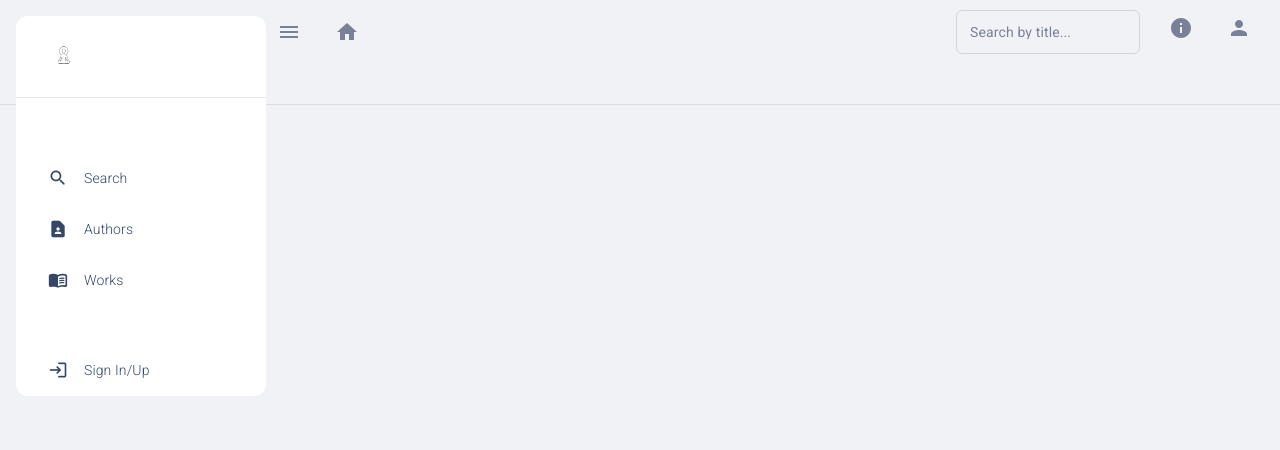
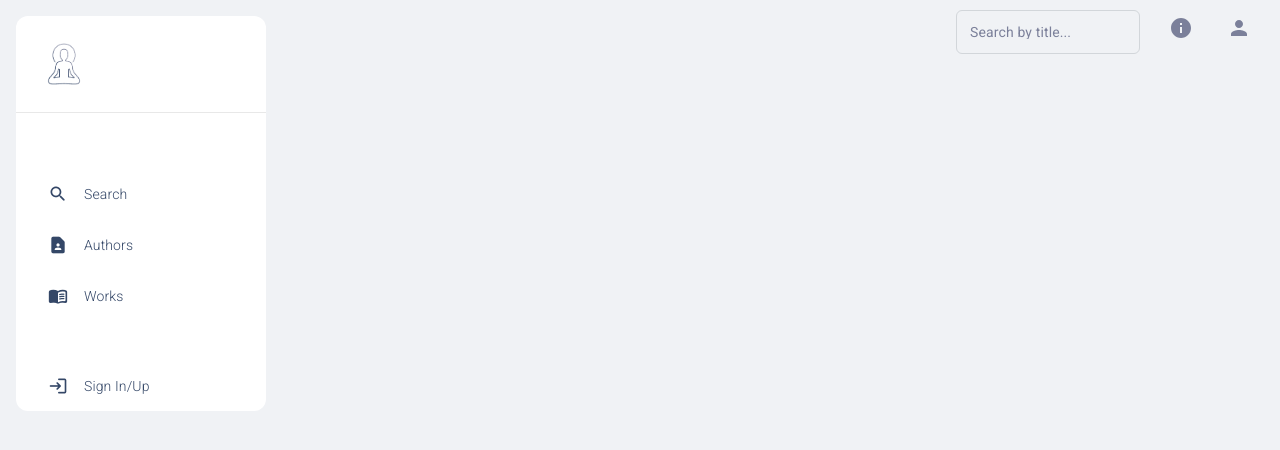
Before and after one commit to connor-henderson/meditation-library, a Next.js app: page /authors in a window 1280 px wide. Shown: the top 450 px of the page. Built offline with nearby package versions, Linux system fonts and the light colour scheme; no server answers; the database is empty.

Commit message:
logo and window resizing

```diff
--- a/src/components/NavBar/Desktop/styles.ts
+++ b/src/components/NavBar/Desktop/styles.ts
@@ -7,7 +7,6 @@ const navbarContainer: SxProps<Theme> = {
   pt: 0.5,
   pb: 0.5,
   color: "text.primary",
-  marginLeft: 31,
   backgroundColor: "background.default"
 };
 
--- a/src/components/OLD-sidenav/styled-drawer.tsx
+++ b/src/components/OLD-sidenav/styled-drawer.tsx
@@ -16,7 +16,7 @@ export default styled(Drawer)(({ theme, open }) => {
       duration: transitions.duration.shorter,
     }),
 
-    [breakpoints.up('xl')]: {
+    [breakpoints.up('lg')]: {
       marginBottom: 'inherit',
       left: '0',
       width: 250,
@@ -37,7 +37,7 @@ export default styled(Drawer)(({ theme, open }) => {
         duration: transitions.duration.shorter,
       }),
 
-      [breakpoints.up("xl")]: {
+      [breakpoints.up("lg")]: {
         marginBottom: "inherit",
         left: "0",
         width: pxToRem(96),
--- a/src/components/Sidenav/SidenavRoot.js
+++ b/src/components/Sidenav/SidenavRoot.js
@@ -46,7 +46,7 @@ export default styled(Drawer)(({ theme, ownerState }) => {
       duration: transitions.duration.shorter,
     }),
 
-    [breakpoints.up("xl")]: {
+    [breakpoints.up("lg")]: {
       boxShadow: transparentSidenav ? "none" : xxl,
       marginBottom: transparentSidenav ? 0 : "inherit",
       left: "0",
@@ -69,7 +69,7 @@ export default styled(Drawer)(({ theme, ownerState }) => {
       duration: transitions.duration.shorter,
     }),
 
-    [breakpoints.up("xl")]: {
+    [breakpoints.up("lg")]: {
       boxShadow: transparentSidenav ? "none" : xxl,
       marginBottom: transparentSidenav ? 0 : "inherit",
       left: "0",
--- a/src/components/Sidenav/index.js
+++ b/src/components/Sidenav/index.js
@@ -44,7 +44,7 @@ import { useRouter } from 'next/router';
 import { Box, Typography, useTheme } from '@mui/material';
 
 
-function Sidenav({ color, routes, miniSidenav, setMiniSidenav, ...rest }) {
+function Sidenav({ color, routes, miniSidenav, mobile, setMiniSidenav, ...rest }) {
   const { palette } = useTheme();
   const transparentSidenav = false;
   const darkMode = palette.mode === 'dark';
@@ -62,24 +62,6 @@ function Sidenav({ color, routes, miniSidenav, setMiniSidenav, ...rest }) {
   }
 
   const closeSidenav = () => setMiniSidenav(true);
-
-  useEffect(() => {
-    // A function that sets the mini state of the sidenav.
-    function handleMiniSidenav() {
-      setMiniSidenav(true);
-    }
-
-    /**
-     The event listener that's calling the handleMiniSidenav function when resizing the window.
-    */
-    window.addEventListener('resize', handleMiniSidenav);
-
-    // Call the handleMiniSidenav function to set the state with the initial value.
-    handleMiniSidenav();
-
-    // Remove event listener on cleanup
-    return () => window.removeEventListener('resize', handleMiniSidenav);
-  }, [collapseName]);
 
   // Render all the routes from the routes.js (All the visible items on the Sidenav)
   const renderRoutes = routes.map(
@@ -161,24 +143,26 @@ function Sidenav({ color, routes, miniSidenav, setMiniSidenav, ...rest }) {
           p={1.625}
           onClick={closeSidenav}
           sx={{ cursor: 'pointer' }}>
-          <Typography variant="h6" color="secondary">
+          <Typography variant="h6" color="secondary" sx={{ display: !mobile && 'none' }}>
             <Icon sx={{ fontWeight: 'bold' }}>close</Icon>
           </Typography>
         </Box>
         <Box component={NextLink} href="/" display="flex" alignItems="center">
           <Box
             component="img"
-            src="/brand-light.jpeg"
+            src={darkMode ? "/brand-light.png" : "/brand-dark.png" }
             alt="Brand"
-            height="2rem"
-            width="2rem"
+            height="3rem"
+            width="3rem"
+            marginLeft={-1}
           />
           <Box sx={(theme) => sidenavLogoLabel(theme, { miniSidenav })}>
             <Typography
               variant="button"
               fontWeight="medium"
               fontSize={18}
-              color="text.main">
+              marginLeft={2}
+              color="text.primary">
               Mindfulnet
             </Typography>
           </Box>
--- a/src/components/Sidenav/styles/sidenav.js
+++ b/src/components/Sidenav/styles/sidenav.js
@@ -29,7 +29,7 @@ export default function sidenavLogoLabel(theme, ownerState) {
       duration: transitions.duration.standard,
     }),
 
-    [breakpoints.up("xl")]: {
+    [breakpoints.up("lg")]: {
       opacity: miniSidenav ? 0 : 1,
     },
   };
--- a/src/components/Sidenav/styles/sidenavCollapse.js
+++ b/src/components/Sidenav/styles/sidenavCollapse.js
@@ -40,7 +40,7 @@ function collapseItem(theme, ownerState) {
     userSelect: "none",
     whiteSpace: "nowrap",
     boxShadow: "none",
-    [breakpoints.up("xl")]: {
+    [breakpoints.up("lg")]: {
       transition: transitions.create(["box-shadow", "background-color"], {
         easing: transitions.easing.easeInOut,
         duration: transitions.duration.shorter,
@@ -99,7 +99,7 @@ function collapseText(theme, ownerState) {
   return {
     marginLeft: pxToRem(10),
 
-    [breakpoints.up("xl")]: {
+    [breakpoints.up("lg")]: {
       opacity: miniSidenav ? 0 : 1,
       maxWidth: miniSidenav ? 0 : "100%",
       marginLeft: miniSidenav ? 0 : pxToRem(10),
--- /dev/null
+++ b/src/components/nav-layout.tsx
@@ -0,0 +1,45 @@
+/**
+=========================================================
+* Material Dashboard 2 React - v2.1.0
+=========================================================
+
+* Product Page: https://www.creative-tim.com/product/material-dashboard-react
+* Copyright 2022 Creative Tim (https://www.creative-tim.com)
+
+Coded by www.creative-tim.com
+
+ =========================================================
+
+* The above copyright notice and this permission notice shall be included in all copies or substantial portions of the Software.
+*/
+
+import { Box } from '@mui/material';
+import { ReactFragment } from 'react';
+import pxToRem from '../assets/theme/functions/pxToRem';
+
+type PropTypes = {
+  children: ReactFragment;
+  miniSidenav: boolean;
+};
+
+function NavLayout({ children, miniSidenav }: PropTypes) {
+  return (
+    <Box
+      sx={({ breakpoints, transitions }) => ({
+        p: 3,
+        position: 'relative',
+
+        [breakpoints.up('lg')]: {
+          marginLeft: miniSidenav ? pxToRem(120) : pxToRem(274),
+          transition: transitions.create(['margin-left', 'margin-right'], {
+            easing: transitions.easing.easeInOut,
+            duration: transitions.duration.standard,
+          }),
+        },
+      })}>
+      {children}
+    </Box>
+  );
+}
+
+export default NavLayout;
--- a/src/pages/_app.tsx
+++ b/src/pages/_app.tsx
@@ -18,6 +18,7 @@ import Navbar from '../components/NavBar/Desktop';
 import MobileNavbar from '../components/NavBar/Mobile';
 import { AuthorWithWorks } from './api/hello';
 import breakpoints from '../assets/theme/base/breakpoints';
+import NavLayout from '../components/nav-layout';
 
 const ContentContext = createContext<AuthorWithWorks[]>([]);
 export const useContentContext = () => useContext(ContentContext);
@@ -54,9 +55,20 @@ export default function App({ Component, pageProps }: AppProps) {
       setOnMouseEnter(false);
     }
   };
+
   useEffect(() => {
-    const smallWindow = window.innerWidth <= breakpoints.values.sm;
-    setMobile(smallWindow);
+    const handleMiniSidenav = () => setMiniSidenav(true);
+    window.addEventListener('resize', handleMiniSidenav);
+    return () => window.removeEventListener('resize', handleMiniSidenav);
+  }, []);
+
+  useEffect(() => {
+    function handleDisabled() {
+      return window.innerWidth >= breakpoints.values.lg ? setMobile(false) : setMobile(true);
+    }
+    window.addEventListener("resize", handleDisabled);
+    console.log(handleDisabled());
+    return () => window.removeEventListener("resize", handleDisabled);
   }, []);
 
   return (
@@ -68,6 +80,7 @@ export default function App({ Component, pageProps }: AppProps) {
         </Head>
         <CssBaseline />
         <SessionProvider session={pageProps.session} refetchInterval={5 * 60}>
+          <NavLayout miniSidenav={miniSidenav}>
             <Sidenav
               color="info"
               routes={routes}
@@ -75,23 +88,25 @@ export default function App({ Component, pageProps }: AppProps) {
               onMouseLeave={handleOnMouseLeave}
               setMiniSidenav={setMiniSidenav}
               miniSidenav={miniSidenav}
+              mobile={mobile}
             />
             {mobile ? (
               <MobileNavbar setMiniSidenav={setMiniSidenav}>
                 <p>test</p>
               </MobileNavbar>
             ) : (
-            <Navbar setMiniSidenav={setMiniSidenav} miniSidenav={miniSidenav} />
+              <Navbar
+                setMiniSidenav={setMiniSidenav}
+                miniSidenav={miniSidenav}
+              />
             )}
-          <Container>
-            <Box sx={{ my: 6, marginX: 10 }}>
+            <Box py={5}>
               <Component {...pageProps} />
             </Box>
-          </Container>
             <Button onClick={() => setDarkMode(!darkMode)}>
               Toggle Dark Mode
             </Button>
-          <Divider />
+          </NavLayout>
         </SessionProvider>
       </ContentContext.Provider>
     </ThemeProvider>
```
Also changed, not shown: src/components/OLD-sidenav/styles/index.tsx (+9 -9 lines), src/pages/index.tsx (+9 -2 lines), public/brand-dark.png (added), public/brand-light.png (added). Lines whose indentation alone changed are shown as unchanged.
